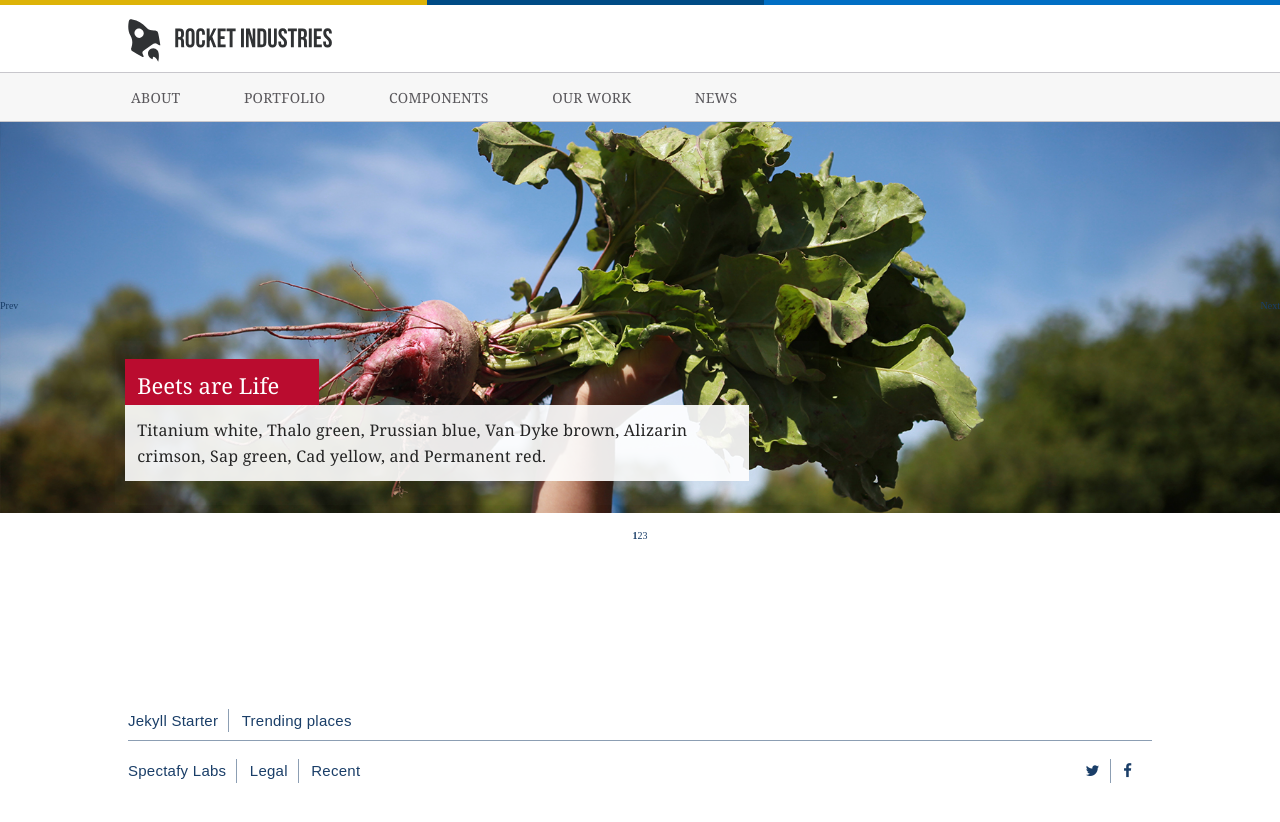
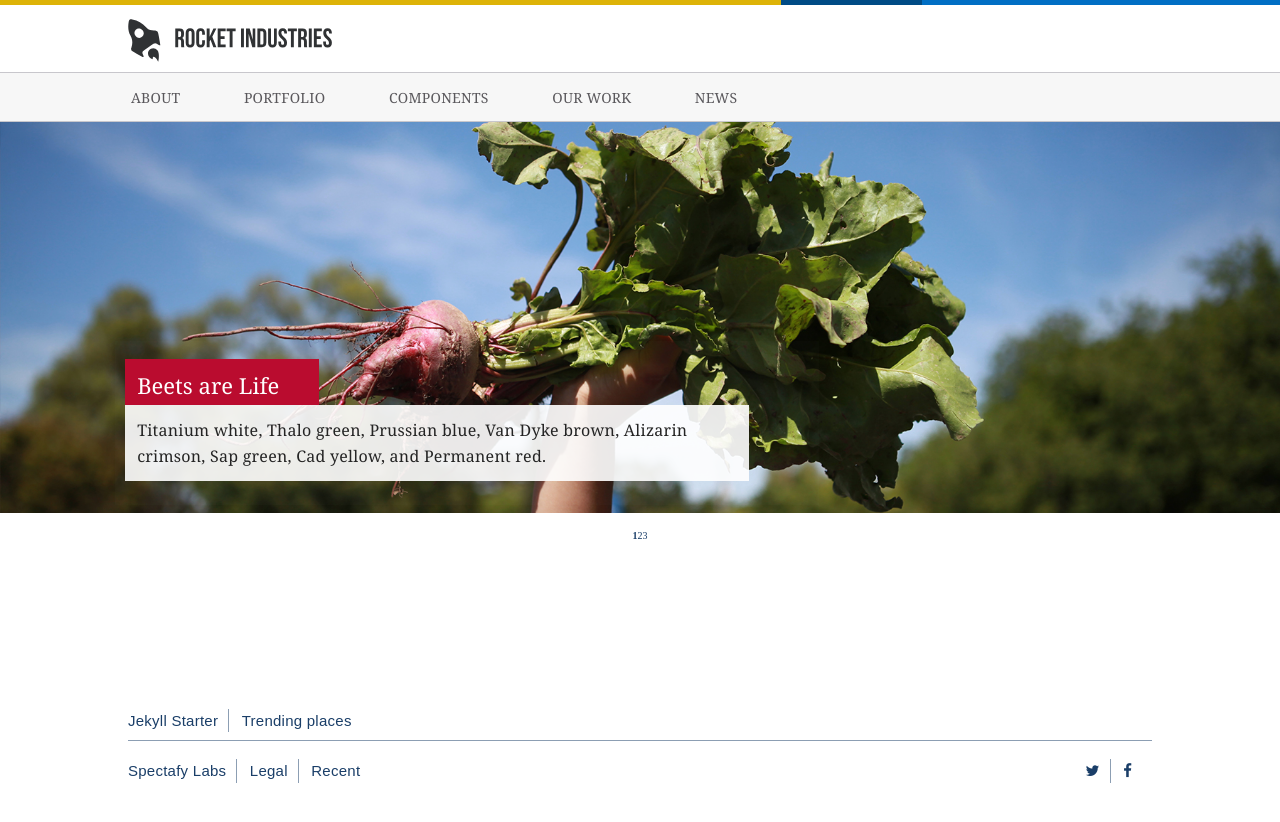
Before and after one commit to ucdavis/jekyll-starter, a Jekyll site: the page built from index.html, in a window 1280 px wide. Shown: the top 822 px of the page. Built offline with Jekyll 4.4.1, drawn with Linux system fonts in a browser that asks for light colours; nearby versions of some CDN libraries.

Commit message:
awesome sass function

```diff
--- a/_sass/_components.scss
+++ b/_sass/_components.scss
@@ -30,3 +30,21 @@
 .float-right {
   float:right;
 }
+.bg-sunny-grass {
+  background-color:$sunny-grass !important;
+}
+.bg-wine-grape {
+  background-color:$wine-grape !important;
+}
+.bg-recpool-blue {
+  background-color:$recpool-blue !important;
+}
+.bg-unitrans-red {
+  background-color:$unitrans-red !important;
+}
+.bg-golden-lupine {
+  background-color:$golden-lupine !important;
+}
+.bg-california-poppy {
+  background-color:$california-poppy !important;
+}
--- a/_sass/_dependencies.scss
+++ b/_sass/_dependencies.scss
@@ -209,20 +209,20 @@
     bottom: 0;
   }
 
+  // &:before {
+  //   $equal-stops: #DDB307 #004B85 #016FC4;
+
+  //   // Equal stops
+  //   // background: stripes($equal-stops, $direction);
+
+  //   // Random stops
+  //   background: stripes($custom-stops, 90deg, $random: false);
+  // }
+
   &:before {
-    $equal-stops: #DDB307 #004B85 #016FC4;
+    $custom-stops: #DDB307 61%, #004B85 72%, #016FC4 100%;
 
-    // Equal stops
-    // background: stripes($equal-stops, $direction);
-
-    // Random stops
-    background: stripes($equal-stops, 90deg, $random: true);
+    // Custom stops
+    background: stripes($custom-stops, 90deg);
   }
-
-  // &:after {
-  //   $custom-stops: #1abc9c 10%, #2ecc71 12.5%, #3498db 28%, #9b59b6 35%, #34495e 60%, #f1c40f 69%, #e67e22 83%, #e74c3c 88%, #ecf0f1 96%, #95a5a6 100%;
-
-  //   // Custom stops
-  //   background: stripes($custom-stops, 90deg);
-  // }
 }
--- a/_sass/_nivoslider.scss
+++ b/_sass/_nivoslider.scss
@@ -76,12 +76,7 @@
 
 .nivo-caption {
     position: absolute;
-    left: 0px;
-    bottom: 0px;
-    background: #fff;
     color: $primary-font;
-    width: auto;
-    z-index: 8;
     overflow: hidden;
     display: none;
     -webkit-box-sizing: border-box;
@@ -97,7 +92,6 @@
     padding: .8em 1em;
     height: auto;
     bottom: 2%;
-    position: absolute;
     z-index: 100;
     left: 9%;
     h2 {
--- a/index.html
+++ b/index.html
@@ -12,11 +12,11 @@
                 <p>Titanium white, Thalo green, Prussian blue, Van Dyke brown, Alizarin crimson, Sap green, Cad yellow, and Permanent red.</p>
             </div>
             <div id="htmlcaption2" class="nivo-html-caption">
-                <h2>Red hot Chili Peppers</h2>
+                <h2 class="bg-wine-grape">Red hot Chili Peppers</h2>
                 <p>This is your world, whatever makes you happy you can put in it.</p>
             </div>
             <div id="htmlcaption3" class="nivo-html-caption">
-                <h2>Prussian blue</h2><p>
+                <h2 class="bg-sunny-grass">Prussian blue</h2><p>
                 You can create the world you want to see and be a part of
                 </p>
             </div>
```
Also changed, not shown: js/jquery.nivo.slider.pack.js, 4 other files.
